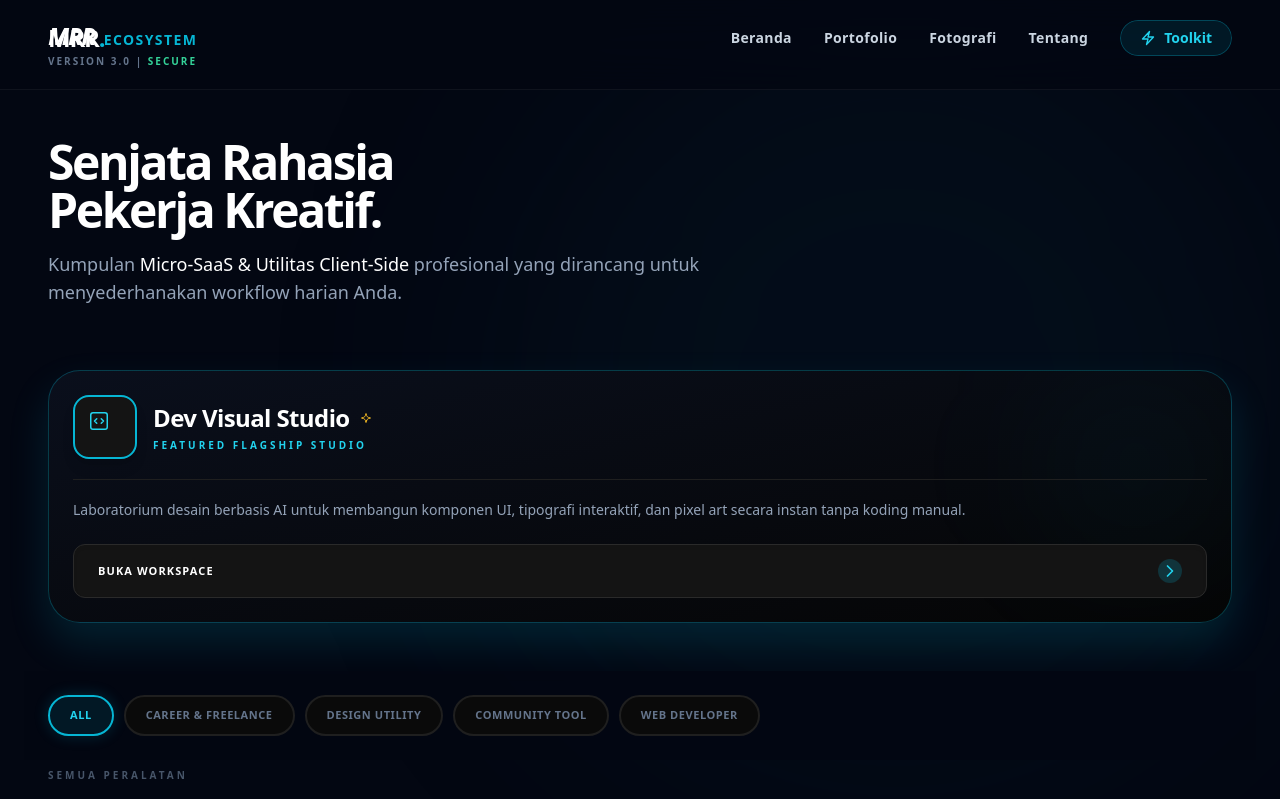
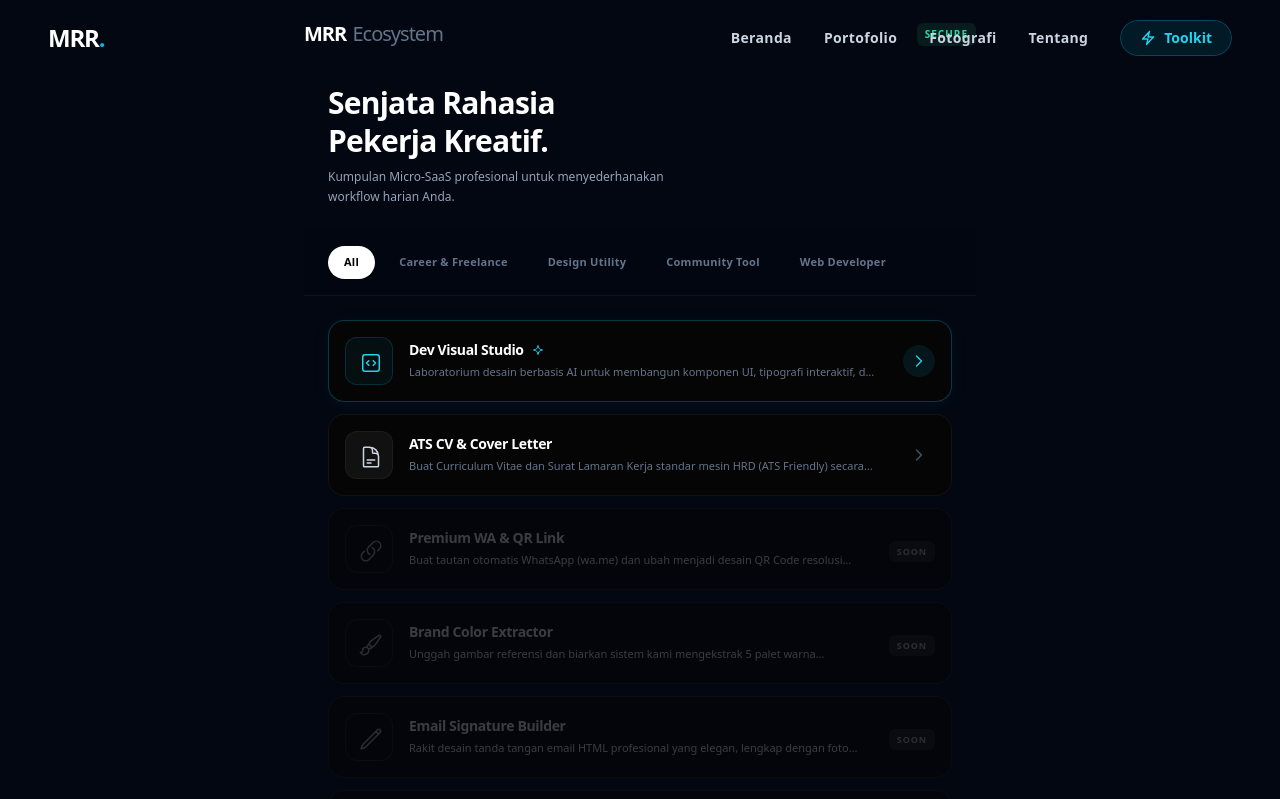
Before and after one commit to Rafli161102/CV-MRR, a Next.js app: page /toolkit in a window 1280 px wide. Shown: the top 799 px of the page. Built offline with nearby package versions, Linux system fonts and the light colour scheme.

Commit message:
Update page.jsx

```diff
--- a/src/app/toolkit/page.jsx
+++ b/src/app/toolkit/page.jsx
@@ -5,66 +5,65 @@ import Link from 'next/link';
 import { toolkits } from '../../data/toolkitDB';
 
 // =========================================================================
-// PREMIUM SVG ICON LIBRARY
+// MINIMALIST ICONS
 // =========================================================================
 const AppIcons = {
-  Sparkles: () => <svg xmlns="http://www.w3.org/2000/svg" fill="none" viewBox="0 0 24 24" strokeWidth={1.5} stroke="currentColor" className="w-4 h-4 text-amber-400 animate-pulse"><path strokeLinecap="round" strokeLinejoin="round" d="M9.813 15.904L9 18.75l-.813-2.846a4.5 4.5 0 00-3.09-3.09L2.25 12l2.846-.813a4.5 4.5 0 003.09-3.09L9 5.25l.813 2.846a4.5 4.5 0 003.09 3.09L15.75 12l-2.846.813a4.5 4.5 0 00-3.09 3.09z" /></svg>,
-  ArrowRight: () => <svg xmlns="http://www.w3.org/2000/svg" fill="none" viewBox="0 0 24 24" strokeWidth={2.5} stroke="currentColor" className="w-4 h-4"><path strokeLinecap="round" strokeLinejoin="round" d="M8.25 4.5l7.5 7.5-7.5 7.5" /></svg>,
+  Sparkles: () => <svg xmlns="http://www.w3.org/2000/svg" fill="none" viewBox="0 0 24 24" strokeWidth={1.5} stroke="currentColor" className="w-4 h-4 text-cyan-400"><path strokeLinecap="round" strokeLinejoin="round" d="M9.813 15.904L9 18.75l-.813-2.846a4.5 4.5 0 00-3.09-3.09L2.25 12l2.846-.813a4.5 4.5 0 003.09-3.09L9 5.25l.813 2.846a4.5 4.5 0 003.09 3.09L15.75 12l-2.846.813a4.5 4.5 0 00-3.09 3.09z" /></svg>,
+  ArrowRight: () => <svg xmlns="http://www.w3.org/2000/svg" fill="none" viewBox="0 0 24 24" strokeWidth={2} stroke="currentColor" className="w-4 h-4"><path strokeLinecap="round" strokeLinejoin="round" d="M8.25 4.5l7.5 7.5-7.5 7.5" /></svg>,
 };
 
 // =========================================================================
-// UI COMPONENT: PREMIUM LIST CARD (WITH COMING SOON STATE)
+// COMPONENT: MINIMALIST LIST CARD
 // =========================================================================
-const PremiumListCard = ({ tool }) => {
+const MinimalistCard = ({ tool }) => {
   const isActive = tool.status === 'active';
-
-  // Jika coming soon, kita render div biasa (bukan Link) agar tidak bisa diklik
+  const isFlagship = tool.id === 'css-studio';
   const CardWrapper = isActive ? Link : 'div';
   const hrefProp = isActive ? { href: tool.link } : {};
 
   return (
     <CardWrapper
       {...hrefProp}
-      className={`group relative flex items-center gap-4 p-4 sm:p-5 bg-[#0a0f1c] border rounded-[1.5rem] transition-all duration-300 ${
+      className={`group relative flex items-center gap-4 p-4 bg-[#050505] border transition-all duration-300 rounded-2xl ${
         isActive
-          ? 'border-white/10 hover:border-cyan-500/40 shadow-lg active:scale-[0.98] cursor-pointer'
-          : 'border-white/5 opacity-60 grayscale-[30%] cursor-not-allowed'
+          ? isFlagship
+            ? 'border-cyan-500/30 hover:border-cyan-400/60 shadow-[0_4px_20px_rgba(6,182,212,0.05)] active:scale-[0.98]'
+            : 'border-white/5 hover:border-white/20 active:scale-[0.98]'
+          : 'border-white/5 opacity-50 grayscale cursor-not-allowed'
       }`}
     >
-      {/* Icon Wrapper (Menjamin Ukuran Serasi/Harmonis) */}
-      <div className={`w-12 h-12 sm:w-14 sm:h-14 shrink-0 rounded-2xl flex items-center justify-center border shadow-inner transition-colors ${
+      {/* Icon */}
+      <div className={`w-12 h-12 shrink-0 rounded-xl flex items-center justify-center border transition-colors ${
         isActive
-          ? 'bg-[#141414] border-white/10 text-cyan-400 group-hover:text-cyan-300 group-hover:bg-cyan-950/40'
-          : 'bg-transparent border-white/5 text-slate-500'
+          ? isFlagship ? 'bg-cyan-950/20 border-cyan-500/20 text-cyan-400' : 'bg-[#111] border-white/5 text-slate-300 group-hover:text-white'
+          : 'bg-transparent border-white/5 text-slate-600'
       }`}>
-         <div className="w-6 h-6 sm:w-7 sm:h-7">{tool.icon}</div>
+         <div className="w-5 h-5">{tool.icon}</div>
       </div>
 
-      {/* Text Content */}
+      {/* Text */}
       <div className="flex-1 min-w-0 pr-2">
         <div className="flex items-center gap-2 mb-1">
-          <h3 className={`text-sm sm:text-base font-bold truncate ${isActive ? 'text-white' : 'text-slate-400'}`}>
+          <h3 className={`text-sm font-bold truncate tracking-tight ${isActive ? 'text-white' : 'text-slate-500'}`}>
             {tool.title}
           </h3>
-          {tool.isNew && isActive && (
-            <span className="text-[7px] font-black bg-cyan-500 text-black px-1.5 py-0.5 rounded uppercase tracking-wider">New</span>
-          )}
+          {isFlagship && <AppIcons.Sparkles />}
         </div>
-        <p className="text-[10px] sm:text-xs text-slate-500 font-medium line-clamp-1 group-hover:text-slate-400 transition-colors">
+        <p className="text-[11px] text-slate-500 font-medium line-clamp-1 group-hover:text-slate-400 transition-colors">
           {tool.description}
         </p>
       </div>
 
-      {/* Status Indicator (Akses vs Coming Soon) */}
-      <div className="shrink-0 flex items-center">
+      {/* Action / Arrow */}
+      <div className="shrink-0">
         {isActive ? (
-          <div className="flex items-center justify-center w-8 h-8 rounded-full bg-cyan-500/10 text-cyan-400 group-hover:bg-cyan-500 group-hover:text-black transition-all shadow-sm">
+          <div className={`flex items-center justify-center w-8 h-8 rounded-full transition-all ${
+            isFlagship ? 'bg-cyan-500/10 text-cyan-400 group-hover:bg-cyan-500 group-hover:text-black' : 'text-slate-600 group-hover:text-white'
+          }`}>
             <AppIcons.ArrowRight />
           </div>
         ) : (
-          <div className="px-2.5 py-1.5 rounded-lg bg-[#141414] border border-[#2a2a2a] shadow-inner">
-            <span className="text-[8px] font-black tracking-widest uppercase text-slate-500">Soon</span>
-          </div>
+          <span className="text-[9px] font-black tracking-widest uppercase text-slate-600 bg-[#111] px-2 py-1 rounded-md">Soon</span>
         )}
       </div>
     </CardWrapper>
@@ -72,18 +71,17 @@ const PremiumListCard = ({ tool }) => {
 };
 
 // =========================================================================
-// UI COMPONENT: MOBILE SEGMENTED CONTROL (TABS)
+// COMPONENT: MINIMALIST TABS
 // =========================================================================
-const MobileTabs = ({ categories, activeCat, setActiveCat }) => (
-  <div className="flex overflow-x-auto no-scrollbar gap-2.5 py-6 -mx-6 px-6 snap-x touch-pan-x sticky top-[73px] md:top-[89px] z-40 bg-[#030712]/95 backdrop-blur-md">
+const MinimalistTabs = ({ categories, activeCat, setActiveCat }) => (
+  <div className="flex overflow-x-auto no-scrollbar gap-2 py-4 -mx-6 px-6 snap-x sticky top-[68px] z-40 bg-[#030712]/95 backdrop-blur-xl border-b border-white/5">
     {categories.map(cat => (
       <button
-        key={cat}
-        onClick={() => setActiveCat(cat)}
-        className={`shrink-0 px-5 py-2.5 rounded-full text-[11px] font-black uppercase tracking-wider transition-all duration-300 border-2 snap-center ${
+        key={cat} onClick={() => setActiveCat(cat)}
+        className={`shrink-0 px-4 py-2 rounded-full text-[11px] font-bold tracking-wide transition-all duration-300 snap-center ${
           activeCat === cat
-          ? 'bg-cyan-500/10 text-cyan-400 border-cyan-500 shadow-[0_0_15px_rgba(6,182,212,0.2)]'
-          : 'bg-[#0a0a0a] text-slate-500 border-[#1f1f1f] active:scale-95 hover:border-[#333]'
+          ? 'bg-white text-black shadow-sm'
+          : 'bg-transparent text-slate-500 hover:text-slate-300'
         }`}
       >
         {cat}
@@ -96,125 +94,58 @@ export default function ToolkitPage() {
   const categories = ['All', ...new Set(toolkits.map(tool => tool.category))];
   const [activeCat, setActiveCat] = useState('All');
 
-  const flagshipTool = toolkits.find(tool => tool.id === 'css-studio');
+  // Memastikan Flagship (CSS Studio) selalu ada di urutan pertama saat mode 'All'
   const filteredTools = activeCat === 'All'
-    ? toolkits
+    ? [...toolkits].sort((a, b) => (a.id === 'css-studio' ? -1 : b.id === 'css-studio' ? 1 : 0))
     : toolkits.filter(tool => tool.category === activeCat);
 
   return (
     <div className="min-h-screen bg-[#030712] text-slate-200 font-sans pb-32 overscroll-none" style={{ overscrollBehavior: 'none' }}>
 
-      {/* Decorative Glows (Background Layer) */}
-      <div className="fixed top-0 right-0 w-[80vw] h-[80vw] md:w-[60vw] md:h-[60vw] bg-cyan-950/15 rounded-full blur-[120px] pointer-events-none z-0"></div>
-
-      {/* ========================================================= */}
-      {/* STICKY MOBILE APP HEADER                                 */}
-      {/* ========================================================= */}
-      <div className="sticky top-0 z-50 bg-[#030712]/90 backdrop-blur-xl border-b border-white/5 px-6 py-4.5 md:px-12 md:py-5 mb-6 md:mb-12">
-        <div className="max-w-[1400px] mx-auto flex items-center justify-between">
-          <div>
-            <h1 className="text-xl md:text-2xl font-black text-white tracking-tighter italic">MRR <span className="text-cyan-500 uppercase not-italic text-sm ml-1 tracking-widest font-extrabold">Ecosystem</span></h1>
-            <p className="text-[10px] text-slate-500 font-bold uppercase tracking-[0.2em] mt-0.5">Version 3.0 | <span className="text-emerald-400">Secure</span></p>
-          </div>
+      {/* HEADER MINIMALIST */}
+      <div className="sticky top-0 z-50 bg-[#030712] px-6 py-5">
+        <div className="max-w-2xl mx-auto flex items-center justify-between">
+          <h1 className="text-xl font-black text-white tracking-tighter">
+            MRR <span className="text-slate-500 font-medium ml-0.5">Ecosystem</span>
+          </h1>
+          <span className="text-[10px] text-emerald-400 font-bold uppercase tracking-widest bg-emerald-400/10 px-2 py-1 rounded-md">Secure</span>
         </div>
       </div>
 
-      <div className="max-w-[1400px] mx-auto px-6 md:px-12 relative z-10">
+      <div className="max-w-2xl mx-auto px-6 relative z-10">
 
-        {/* ========================================================= */}
-        {/* HERO SECTION                                              */}
-        {/* ========================================================= */}
-        <div className="mb-10 md:mb-16 animate-fade-in stagger-1">
-          <h2 className="text-3xl md:text-5xl font-black text-white tracking-tighter mb-4 leading-[1.1]">
+        {/* HERO TEXT */}
+        <div className="mb-6 mt-4 animate-fade-in">
+          <h2 className="text-3xl font-black text-white tracking-tight mb-2 leading-tight">
             Senjata Rahasia <br/> Pekerja Kreatif.
           </h2>
-          <p className="text-slate-400 text-sm md:text-lg leading-relaxed max-w-2xl font-medium">
-            Kumpulan <span className="text-white">Micro-SaaS & Utilitas Client-Side</span> profesional yang dirancang untuk menyederhanakan workflow harian Anda.
+          <p className="text-slate-400 text-xs leading-relaxed max-w-sm">
+            Kumpulan Micro-SaaS profesional untuk menyederhanakan workflow harian Anda.
           </p>
         </div>
 
-        {/* ========================================================= */}
-        {/* THE MONSTER (FLAGSHIP): DEV VISUAL STUDIO                  */}
-        {/* ========================================================= */}
-        {flagshipTool && activeCat === 'All' && (
-          <div className="mb-12 animate-fade-in stagger-2">
-            <Link href={flagshipTool.link} className="block bg-gradient-to-br from-[#0a0f1c] to-[#050505] border border-cyan-500/30 rounded-[2rem] p-6 shadow-[0_20px_40px_rgba(6,182,212,0.15)] relative overflow-hidden group active:scale-[0.98] transition-all duration-300">
-               <div className="absolute top-0 right-0 w-48 h-48 bg-cyan-500/5 rounded-full blur-[70px]"></div>
+        {/* TABS & LIST */}
+        <div className="animate-fade-in" style={{ animationDelay: '0.1s' }}>
+          <MinimalistTabs categories={categories} activeCat={activeCat} setActiveCat={setActiveCat} />
 
-               <div className="flex items-center gap-4 mb-5 pb-5 border-b border-[#1f1f1f] relative z-10">
-                    <div className="w-16 h-16 shrink-0 bg-[#141414] border-2 border-cyan-500 rounded-2xl flex items-center justify-center text-cyan-400 shadow-lg group-hover:rotate-6 transition-transform duration-500">
-                       <div className="w-9 h-9">{flagshipTool.icon}</div>
-                    </div>
-                    <div className="flex-1">
-                        <div className="flex items-center gap-2.5 mb-1">
-                            <h3 className="text-xl md:text-2xl font-black text-white tracking-tight">{flagshipTool.title}</h3>
-                            <AppIcons.Sparkles />
-                        </div>
-                        <p className="text-[10px] text-cyan-400 font-bold uppercase tracking-[0.3em]">Featured Flagship Studio</p>
-                    </div>
-               </div>
+          <div className="space-y-3 pt-6 pb-10">
+            {filteredTools.map(tool => (
+              <MinimalistCard key={tool.id} tool={tool} />
+            ))}
 
-               <p className="text-slate-400 text-xs md:text-sm leading-relaxed mb-6 font-medium relative z-10">
-                  {flagshipTool.description}
-               </p>
-
-               {/* Button Sleek */}
-               <div className="flex items-center justify-between px-6 py-3.5 bg-[#141414] border border-[#2a2a2a] group-hover:border-cyan-500/50 rounded-xl transition-all shadow-inner relative z-10">
-                  <span className="text-[11px] font-black text-white uppercase tracking-widest group-hover:text-cyan-400 transition-colors">Buka Workspace</span>
-                  <div className="w-6 h-6 rounded-full bg-cyan-500/20 text-cyan-400 flex items-center justify-center group-hover:bg-cyan-500 group-hover:text-black transition-all">
-                     <AppIcons.ArrowRight />
-                  </div>
-               </div>
-            </Link>
-          </div>
-        )}
-
-        {/* ========================================================= */}
-        {/* MAIN INTERFACE (TABS + PREMIUM LIST)                      */}
-        {/* ========================================================= */}
-        <div className="animate-fade-in stagger-3 relative z-30">
-
-          <MobileTabs categories={categories} activeCat={activeCat} setActiveCat={setActiveCat} />
-
-          <div className="space-y-4 pt-2 pb-10 min-h-[50vh]">
-            <span className="text-[10px] font-black text-slate-600 uppercase tracking-[0.3em] block mb-2">
-              {activeCat === 'All' ? 'Semua Peralatan' : `Kategori: ${activeCat}`}
-            </span>
-
-            <div className="grid grid-cols-1 md:grid-cols-2 lg:grid-cols-3 gap-4">
-              {filteredTools.map(tool => (
-                tool.id !== 'css-studio' && <PremiumListCard key={tool.id} tool={tool} />
-              ))}
-            </div>
-
-            {filteredTools.filter(t=>t.id!=='css-studio').length === 0 && (
-                <div className="flex flex-col items-center justify-center text-center py-16 px-6 bg-[#0a0a0a] rounded-3xl border border-[#1f1f1f]">
-                   <p className="text-xs text-slate-500 font-medium">Belum ada tool di kategori ini.</p>
-                </div>
+            {filteredTools.length === 0 && (
+                <div className="text-center py-12 text-xs text-slate-500">Belum ada tool.</div>
             )}
           </div>
         </div>
 
-        {/* FEEDBACK BUTTON */}
-        <div className="mt-16 mb-10 p-7 rounded-[2.5rem] bg-gradient-to-br from-slate-900 to-black border border-white/5 text-center shadow-xl animate-fade-in stagger-4">
-           <h4 className="text-base font-black text-white mb-2 tracking-tight">Butuh Tool Lain?</h4>
-           <p className="text-[11px] text-slate-500 mb-6 leading-relaxed max-w-xs mx-auto">Punya ide aplikasi micro-SaaS yang bisa mempermudah kerjaan kita? Mari diskusikan bersama.</p>
-           <a href="https://wa.me/6285155020363" className="inline-block px-10 py-3.5 bg-white text-black text-[10px] font-black uppercase tracking-widest rounded-full active:scale-95 transition-all shadow-lg hover:bg-slate-200">Hubungi Arsitek</a>
-        </div>
-
       </div>
 
-      {/* ========================================================= */}
-      {/* CSS UTILITIES                                              */}
-      {/* ========================================================= */}
       <style>{`
         .no-scrollbar::-webkit-scrollbar { display: none; }
         .no-scrollbar { -ms-overflow-style: none; scrollbar-width: none; }
-        .animate-fade-in { animation: fadeIn 0.6s cubic-bezier(0.16, 1, 0.3, 1) forwards; opacity: 0; }
-        .stagger-1 { animation-delay: 0.1s; } .stagger-2 { animation-delay: 0.2s; }
-        .stagger-3 { animation-delay: 0.3s; } .stagger-4 { animation-delay: 0.4s; }
-        @keyframes fadeIn { from { opacity: 0; transform: translateY(15px); } to { opacity: 1; transform: translateY(0); } }
-        body { overscroll-behavior: none; }
+        .animate-fade-in { animation: fadeIn 0.4s ease-out forwards; opacity: 0; }
+        @keyframes fadeIn { from { opacity: 0; transform: translateY(10px); } to { opacity: 1; transform: translateY(0); } }
       `}</style>
     </div>
   );
```
